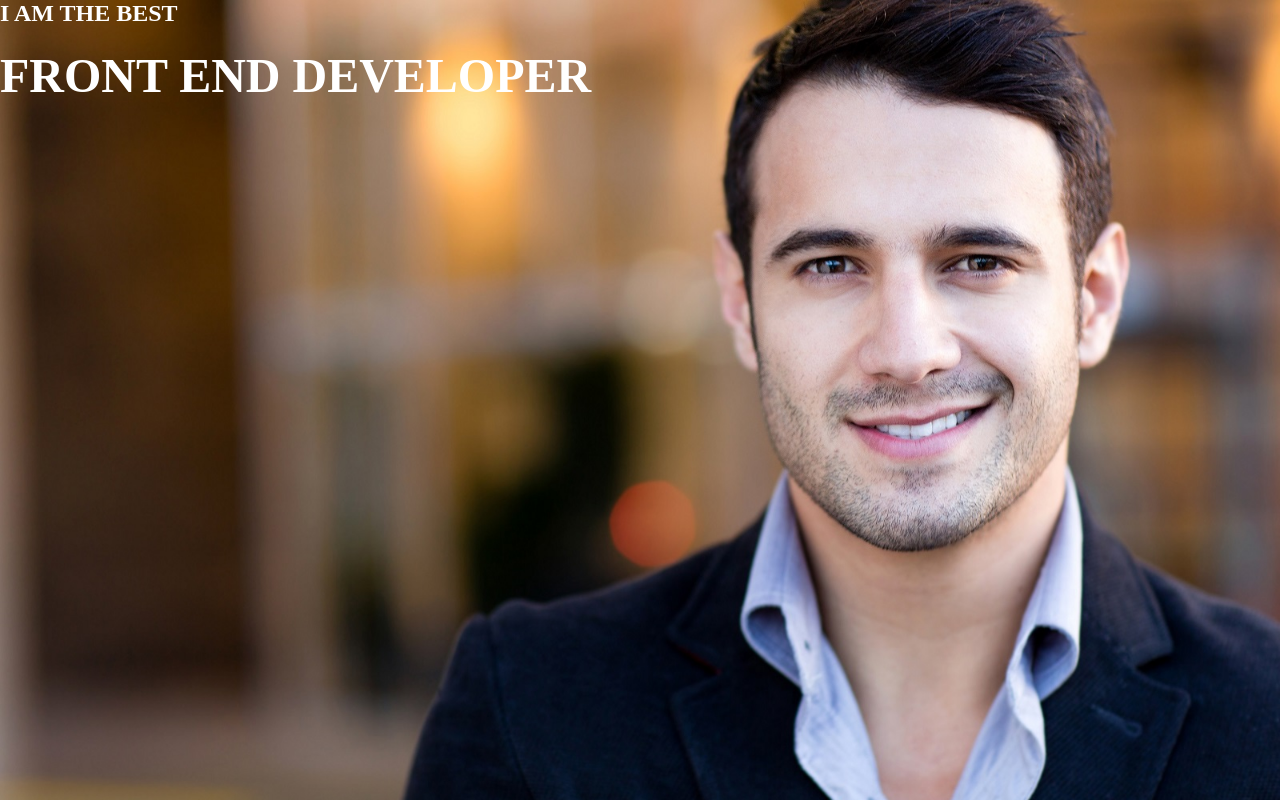
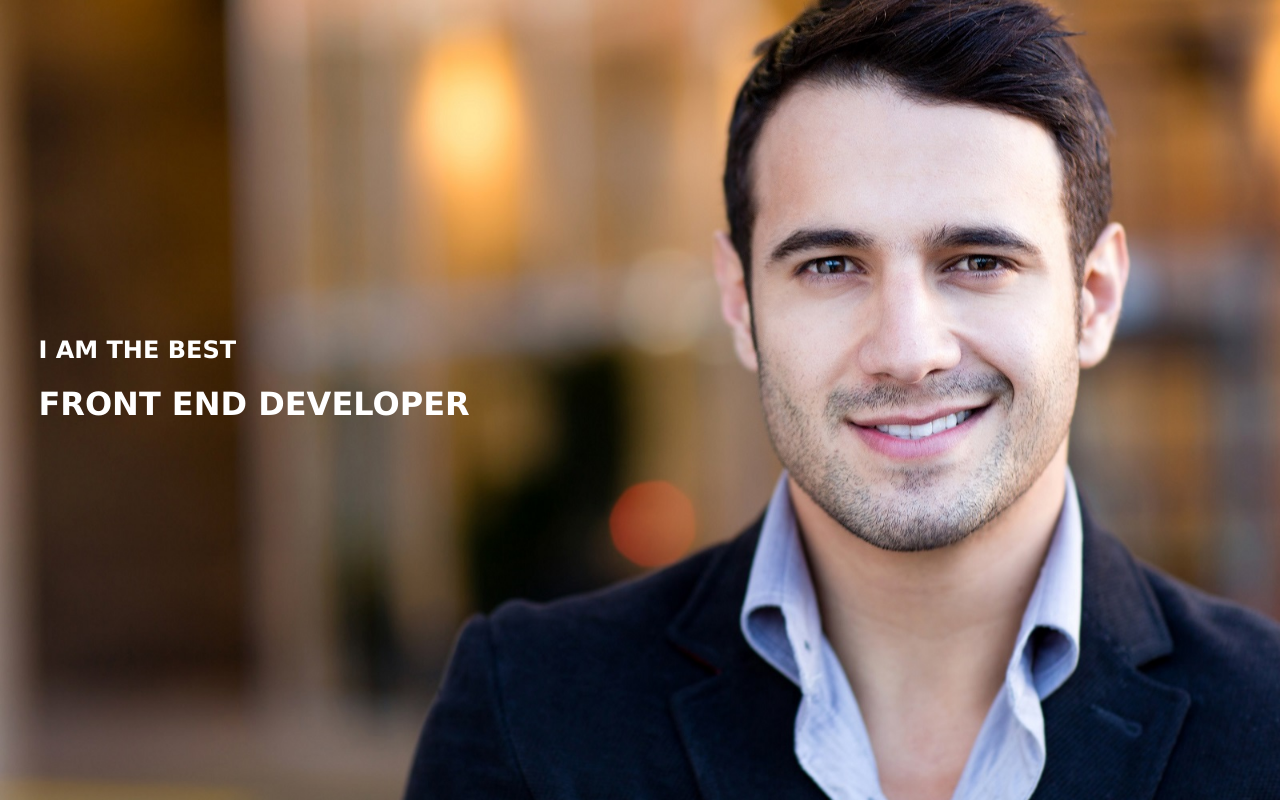
Before and after one commit to DomiGnh/Zadanie-RWD, a plain HTML site: page index.html in a window 1280 px wide. Drawn offline with Linux system fonts and the light colour scheme.

Commit message:
pierwsza strona

```diff
--- a/index.html
+++ b/index.html
@@ -5,6 +5,7 @@
     <title>Document</title>
 
     <link rel="stylesheet" href="style.css">
+    <link rel="stylesheet" href="responsive.css">
 </head>
 <body>
    <div id="photo">
--- a/style.css
+++ b/style.css
@@ -8,12 +8,12 @@ body{
 
 span{
 
-    font-size: 1.5em;
+    font-size: 1em;
 }
 
 h2
 {
-    margin: 0;
+    margin:0;
 }
 #photo{
 
@@ -26,3 +26,12 @@ h2
     color:#fff;
     text-transform: uppercase;
 }
+
+
+
+.napis{
+    position: absolute;
+    left: 3%;
+    top: 42%;
+    font-family: verdana;
+    }
```
Also changed, not shown: responsive.css (added).
